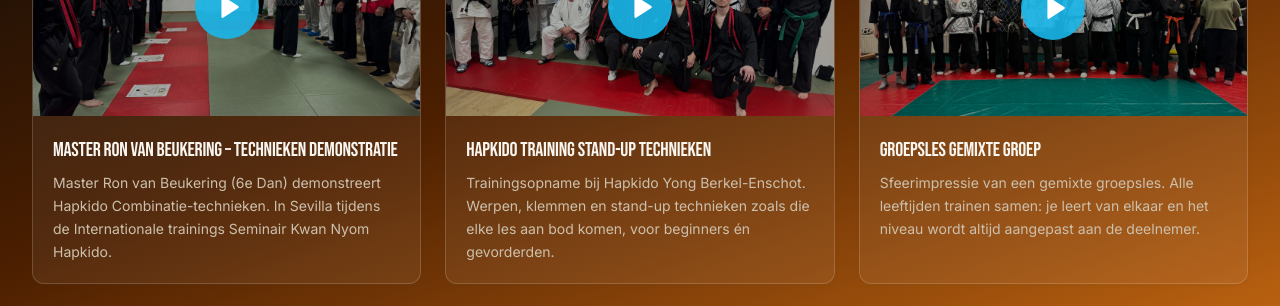
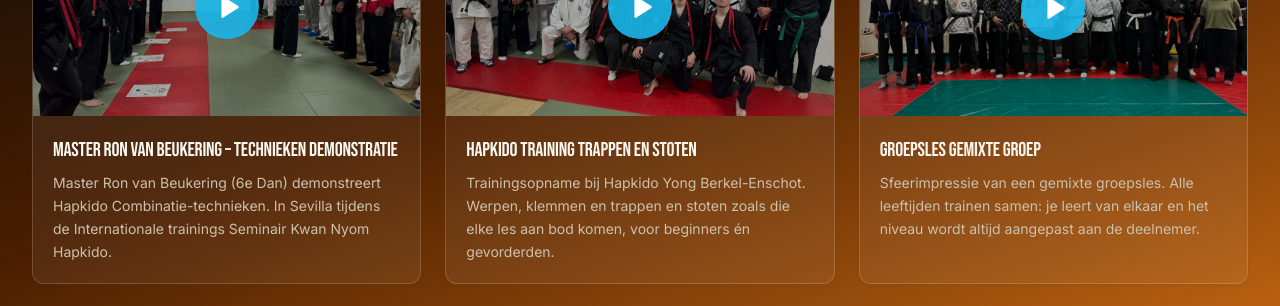
Before and after one commit to ronvanbeukering-ai/hapkido-website, a Next.js app: page / in a window 1280 px wide. Shown: the part 1780-2086 px from the top of the page. Built offline with nearby package versions, Linux system fonts and the light colour scheme; no server answers.

Commit message:
Stand-up vervangen door trappen en stoten
Co-Authored-By: Claude Sonnet 4.6 <noreply@anthropic.com>

```diff
--- a/app/hapkido-combinatie/page.tsx
+++ b/app/hapkido-combinatie/page.tsx
@@ -88,7 +88,7 @@ export default function Page() {
             <div className="card p-6 md:p-8">
               <h3 className="font-[family-name:var(--font-display)] text-3xl mb-5">In het kort</h3>
               <ul className="space-y-3 text-sm text-[color:var(--color-text)]">
-                <li className="flex gap-3"><Sword size={16} className="text-[color:var(--color-accent-500)] shrink-0 mt-1" /><span>Stand-up, klemmen, worpen, grondtechnieken</span></li>
+                <li className="flex gap-3"><Sword size={16} className="text-[color:var(--color-accent-500)] shrink-0 mt-1" /><span>Trappen en stoten, klemmen, worpen, grondtechnieken</span></li>
                 <li className="flex gap-3"><Target size={16} className="text-[color:var(--color-accent-500)] shrink-0 mt-1" /><span>Praktische zelfverdediging, voor de straat, niet de ring</span></li>
                 <li className="flex gap-3"><History size={16} className="text-[color:var(--color-accent-500)] shrink-0 mt-1" /><span>Sinds 2006 in Nederland · sinds 2023 als Hapkido Combinatie</span></li>
               </ul>
--- a/app/page.tsx
+++ b/app/page.tsx
@@ -59,8 +59,8 @@ const benefitIcons = [Shield, Zap, Heart, Brain, Flame, Users];
 const trainingPhotos = [
   {
     src: "/images/training/training-1.jpg",
-    alt: "Hapkido training stand-up technieken bij Hapkido Yong Berkel-Enschot",
-    caption: "Stand-up technieken",
+    alt: "Hapkido training trappen en stoten bij Hapkido Yong Berkel-Enschot",
+    caption: "Trappen en stoten",
   },
   {
     src: "/images/training/training-2.jpg",
--- a/components/VideoGallery.tsx
+++ b/components/VideoGallery.tsx
@@ -24,9 +24,9 @@ const trainingVideos: VideoItem[] = [
     vimeoId: "1199536635",
     vimeoHash: "87f62c18bd",
     thumbnail: "/images/training/training-1.jpg",
-    title: "Hapkido training stand-up technieken",
+    title: "Hapkido training trappen en stoten",
     description:
-      "Trainingsopname bij Hapkido Yong Berkel-Enschot. Werpen, klemmen en stand-up technieken zoals die elke les aan bod komen, voor beginners én gevorderden.",
+      "Trainingsopname bij Hapkido Yong Berkel-Enschot. Werpen, klemmen en trappen en stoten zoals die elke les aan bod komen, voor beginners én gevorderden.",
   },
   {
     vimeoId: "1199526926",
--- a/lib/cursussen.ts
+++ b/lib/cursussen.ts
@@ -63,8 +63,8 @@ export const hapkidoVideos: HapkidoVideo[] = [
   { id: "762278422",   platform: "vimeo", categorie: "uitleg",     titel: "Hapkido Yong — training",          beschrijving: "Trainingsvideo Hapkido Yong." },
   { id: "1199526926", platform: "vimeo", categorie: "uitleg",     titel: "Groepsles — gemixte groep",        beschrijving: "Impressie van een training met een gemixte groep." },
   { id: "809686134",  platform: "vimeo", categorie: "uitleg",     titel: "Hapkido Combinatie — technieken demonstratie", beschrijving: "Demonstratie van Hapkido Combinatie technieken." },
-  { id: "1199536635", platform: "vimeo", categorie: "uitleg",     titel: "Hapkido training stand-up technieken — deel 1", beschrijving: "Stand-up technieken uit de Hapkido training." },
-  { id: "1199539288", platform: "vimeo", categorie: "uitleg",     titel: "Hapkido training stand-up technieken — deel 2", beschrijving: "Stand-up technieken uit de Hapkido training." },
+  { id: "1199536635", platform: "vimeo", categorie: "uitleg",     titel: "Hapkido training trappen en stoten — deel 1", beschrijving: "Stand-up technieken uit de Hapkido training." },
+  { id: "1199539288", platform: "vimeo", categorie: "uitleg",     titel: "Hapkido training trappen en stoten — deel 2", beschrijving: "Stand-up technieken uit de Hapkido training." },
 
   // ── Stoten & Slagen ─────────────────────────────────────────
   { id: "1198905933", platform: "vimeo", categorie: "stoten",     titel: "Jab",                              beschrijving: "Basis jab stoot." },
--- a/lib/site.ts
+++ b/lib/site.ts
@@ -243,7 +243,7 @@ export const trainers: Trainer[] = [
     rank: "1e Dan",
     shortRank: "1e Dan",
     role: "1e Dan",
-    bio: "Instructor met focus op stand-up technieken en sparring.",
+    bio: "Instructor met focus op trappen, stoten en sparring.",
     knowsAbout: ["Hapkido Combinatie", "Sparring"],
     photo: "/images/trainers/michiel.jpg",
   },
```
